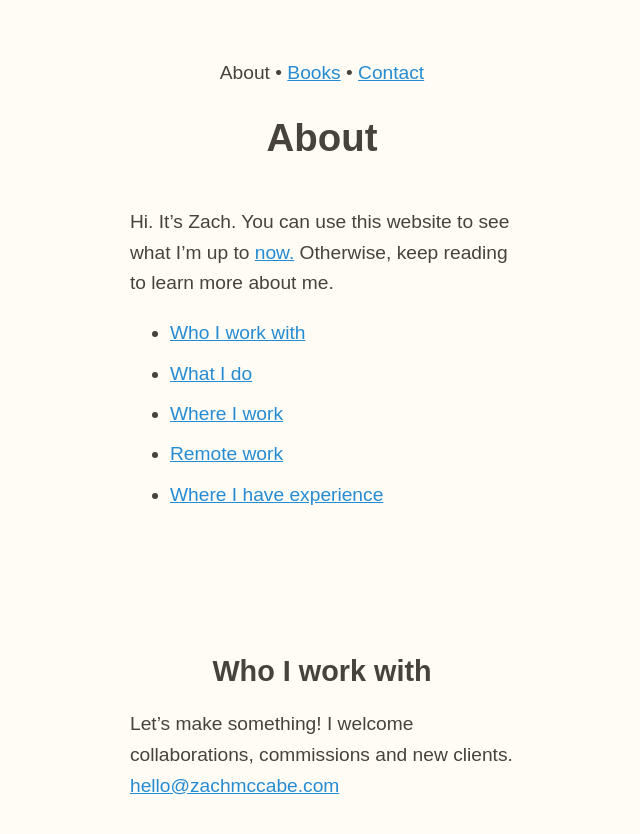
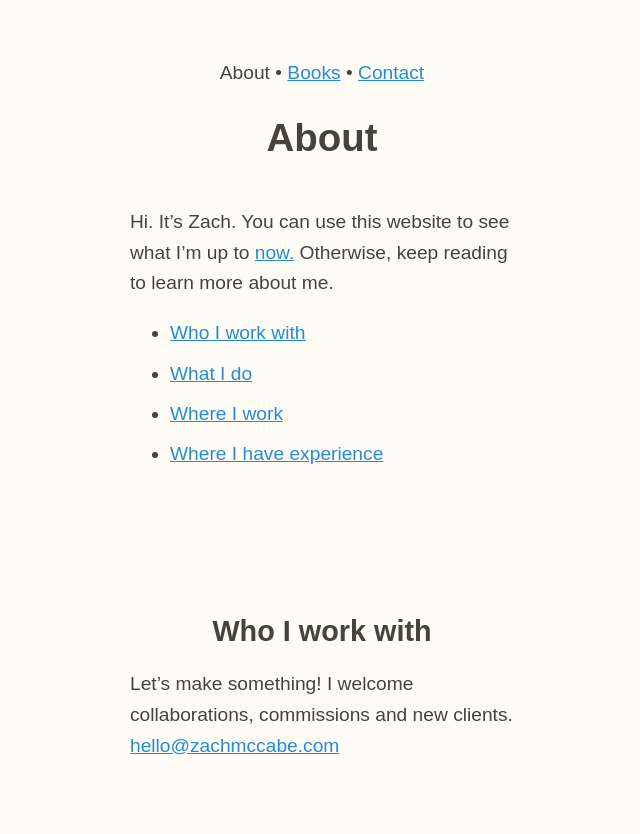
Before and after one commit to zachmccabe/zachmccabe.github.io, a Jekyll site: the page built from about.md, in a window 1280 px wide and 900 px high. Shown: the top 834 px of the window, without its empty margins (318-958 px from the left). Built offline with Jekyll 4.4.1, drawn with Linux system fonts in a browser that asks for light colours.

Commit message:
Update about.md

```diff
--- a/about.md
+++ b/about.md
@@ -15,7 +15,6 @@ Hi. It's Zach. You can use this website to see what I'm up to [now.](https://www
 + [Who I work with](https://www.zachmccabe.com/about.html#who-i-work-with)
 + [What I do](https://www.zachmccabe.com/about.html#what-i-do)
 + [Where I work](https://www.zachmccabe.com/about.html#where-i-work)
-+ [Remote work](https://www.zachmccabe.com/about.html#remote-work)
 + [Where I have experience](https://www.zachmccabe.com/about.html#where-i-have-experience)
 
 
```
